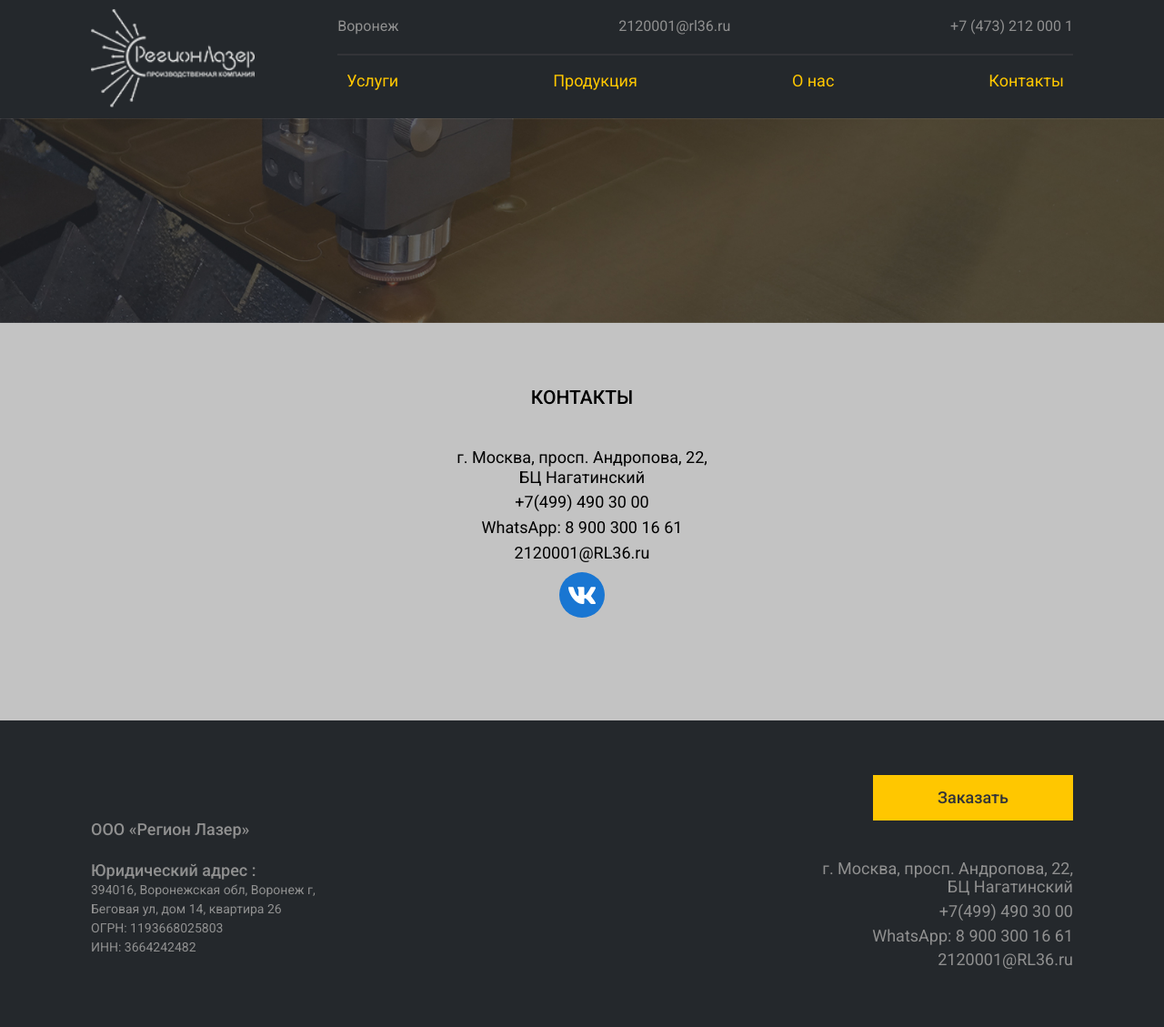
After one commit to Kramskoy-v/region-laser, a PHP site: page /pages/contacts-page.html in a window 1280 px wide. The commit adds this page. Shown: the whole page at 91% size. Run offline with PHP 8.4, Linux system fonts and the light colour scheme.

Commit message:
added contacts-page

```diff
--- a/app/css/style.css
+++ b/app/css/style.css
@@ -464,18 +464,52 @@ li {
 }
 .menu__item {
   margin-left: 150px;
-  padding-bottom: 5px;
+  padding: 5px 10px 10px;
+  position: relative;
+  -webkit-transition: 0.2s;
+  -o-transition: 0.2s;
+  transition: 0.2s;
 }
 .menu__item:first-child {
   margin-left: 0;
 }
-.menu__item:hover {
-  border-bottom: 2px solid #ffc700;
-  margin-bottom: -2px;
+.menu__item:hover .menu__link {
+  color: #c3c3c3;
+}
+.menu__item:hover .sub-menu__list {
+  visibility: visible;
 }
 .menu__link {
   color: #ffc700;
   font-size: 18px;
+}
+
+.sub-menu__list {
+  position: absolute;
+  min-width: 200px;
+  background-color: #24282c;
+  border-top: 1px solid #ffc700;
+  left: 0;
+  top: 100%;
+  -webkit-transition: 0.3s;
+  -o-transition: 0.3s;
+  transition: 0.3s;
+  visibility: hidden;
+}
+.sub-menu__item {
+  border-bottom: 1px solid #24282c;
+}
+.sub-menu__item:hover {
+  border-color: #ffc700;
+}
+.sub-menu__item:hover .sub-menu__link {
+  color: #ffc700;
+}
+.sub-menu__link {
+  padding: 15px 25px;
+  color: #c3c3c3;
+  display: inline-block;
+  width: 100%;
 }
 
 .video .container {
@@ -1213,3 +1247,44 @@ address {
 .contacts.form-page {
   padding-top: 90px;
 }
+
+.contacts-page .container {
+  background-image: url("../img/contacts_page_bg.jpg");
+}
+
+.contacts-block {
+  background-color: #c3c3c3;
+}
+.contacts-block .container {
+  padding: 70px 0 100px;
+}
+.contacts-block__title {
+  font-size: 21px;
+  text-transform: uppercase;
+  text-align: center;
+  font-weight: 500;
+}
+.contacts-block .contacts {
+  margin-top: 40px;
+  line-height: 1.2;
+}
+.contacts-block .contacts__info {
+  text-align: center;
+  color: #000000;
+}
+.contacts-block .contacts__vk {
+  width: 60px;
+  height: 60px;
+  -webkit-transition: 0.2s;
+  -o-transition: 0.2s;
+  transition: 0.2s;
+}
+.contacts-block .contacts__vk:hover {
+  -webkit-transform: scale(1.05);
+      -ms-transform: scale(1.05);
+          transform: scale(1.05);
+}
+
+.map .container {
+  max-width: 1920px;
+}
--- /dev/null
+++ b/app/pages/contacts-page.html
@@ -0,0 +1,149 @@
+<!DOCTYPE html>
+<html lang="ru">
+
+<head>
+    <meta charset="UTF-8">
+    <meta http-equiv="X-UA-Compatible" content="IE=edge">
+    <meta name="viewport" content="width=device-width, initial-scale=1.0">
+    <title>Контакты</title>
+    <link rel="stylesheet" href="../css/style.css">
+</head>
+<header class="header">
+    <div class="container">
+        <a class="logo" href="../index.html">
+            <img src="../img/logo.png" alt="Логотип РЛЗ" class="logo__img">
+        </a>
+        <div class="header__wrap">
+            <div class="header__contact">
+                <p class="header__city">Воронеж</p>
+                <a href="mailto:2120001@rl36.ru" class="header__link">2120001@rl36.ru</a>
+                <a href="tel:+74732120001" class="header__link">+7 (473) 212 000 1</a>
+            </div>
+            <nav class="menu">
+                <ul class="menu__list">
+                    <li class="menu__item">
+                        <a href="#" class="menu__link">Услуги</a>
+                        <ul class="sub-menu__list">
+                            <li class="sub-menu__item">
+                                <a href="laser-page.html" class="sub-menu__link">Лазерная резка</a>
+                            </li>
+                            <li class="sub-menu__item">
+                                <a href="" class="sub-menu__link">Плазменная резка</a>
+                            </li>
+                            <li class="sub-menu__item">
+                                <a href="" class="sub-menu__link">Гибка металла</a>
+                            </li>
+                            <li class="sub-menu__item">
+                                <a href="" class="sub-menu__link">Сварка металла</a>
+                            </li>
+                            <li class="sub-menu__item">
+                                <a href="" class="sub-menu__link">Порошковая покраска</a>
+                            </li>
+                            <li class="sub-menu__item">
+                                <a href="" class="sub-menu__link">Изг. металлоконструкции</a>
+                            </li>
+                            <li class="sub-menu__item">
+                                <a href="" class="sub-menu__link">Разработка документации</a>
+                            </li>
+                        </ul>
+                    </li>
+                    <li class="menu__item">
+                        <a href="" class="menu__link">Продукция</a>
+                        <ul class="sub-menu__list">
+                            <li class="sub-menu__item">
+                                <a href="" class="sub-menu__link">Изготовление кронштейнов</a>
+                            </li>
+                            <li class="sub-menu__item">
+                                <a href="" class="sub-menu__link">Металлические фланцы</a>
+                            </li>
+                            <li class="sub-menu__item">
+                                <a href="" class="sub-menu__link">Металлические емкости</a>
+                            </li>
+                            <li class="sub-menu__item">
+                                <a href="" class="sub-menu__link">Худ. изделия</a>
+                            </li>
+                            <li class="sub-menu__item">
+                                <a href="" class="sub-menu__link">По образцу</a>
+                            </li>
+                        </ul>
+                    </li>
+                    <li class="menu__item">
+                        <a href="" class="menu__link">О нас</a>
+                        <ul class="sub-menu__list">
+                            <li class="sub-menu__item">
+                                <a href="" class="sub-menu__link">Взаимодействие</a>
+                            </li>
+                            <li class="sub-menu__item">
+                                <a href="" class="sub-menu__link">Доставка</a>
+                            </li>
+                            <li class="sub-menu__item">
+                                <a href="form-page.html" class="sub-menu__link">Заявка</a>
+                            </li>
+
+                        </ul>
+                    </li>
+                    <li class="menu__item">
+                        <a href="pages/contacts-page.html" class="menu__link">Контакты</a>
+                    </li>
+                </ul>
+            </nav>
+        </div>
+    </div>
+</header>
+
+<body>
+    <main>
+        <section class="top-page contacts-page">
+            <div class="container">
+            </div>
+        </section>
+        <section class="contacts-block">
+            <div class="container">
+                <h2 class="contacts-block__title">Контакты</h2>
+                <div class="contacts">
+                    <address>
+                        <p class="contacts__info">г. Москва, просп. Андропова, 22,<br>
+                            БЦ Нагатинский</p>
+                        <a href="tel:+74994903000" class="contacts__info">+7(499) 490 30 00</a>
+                        <a href="https://wa.me/+9003001661" class="contacts__info">WhatsApp: 8 900 300 16 61</a>
+                        <a href="mailto:2120001@RL36.ru" class="contacts__info">2120001@RL36.ru</a>
+                        <a href="#" class="contacts__info" target="_blank"><img src="../img/vk.svg" class="contacts__vk"
+                                alt="Вконтакте"></a>
+                    </address>
+                </div>
+            </div>
+        </section>
+        <section class="map">
+            <div class="container">
+                <script type="text/javascript" charset="utf-8" async
+                    src="https://api-maps.yandex.ru/services/constructor/1.0/js/?um=constructor%3Ac41ef0a568d46092c0b3820eeed37b730fa4d8c4b332724ea06735f95170e14d&amp;width=100%&amp;height=550&amp;lang=ru_RU&amp;scroll=false"></script>
+            </div>
+        </section>
+    </main>
+    <footer class="footer">
+        <div class="container">
+            <div class="requisites">
+                <h4 class="requisites__name">ООО «Регион Лазер»</h4>
+                <h5 class="requisites__legal">Юридический адрес :</h5>
+                <p class="requisites__desc">394016, Воронежская обл, Воронеж г,<br>
+                    Беговая ул, дом 14, квартира 26</p>
+                <p class="requisites__desc">ОГРН: 1193668025803</p>
+                <p class="requisites__desc">ИНН: 3664242482</p>
+            </div>
+            <div class="contacts">
+                <div class="button">Заказать</div>
+                <address>
+                    <p class="contacts__info">г. Москва, просп. Андропова, 22,<br>
+                        БЦ Нагатинский</p>
+                    <a href="tel:+74994903000" class="contacts__info">+7(499) 490 30 00</a>
+                    <a href="https://wa.me/+9003001661" class="contacts__info">WhatsApp: 8 900 300 16 61</a>
+                    <a href="mailto:2120001@RL36.ru" class="contacts__info">2120001@RL36.ru</a>
+                </address>
+            </div>
+        </div>
+        <div class="back_to_top"></div>
+    </footer>
+    <script src="../js/main.js"></script>
+</body>
+
+</html>
--- a/app/pages/send.php
+++ b/app/pages/send.php
@@ -40,6 +40,7 @@ try {
 
     // Получатель письма
    $mail->addAddress('kramskoy.va@gmail.com');
+   $mail->addAddress('PavelKU@bk.ru');
 
  // Прикрипление файлов к письму
  if (!empty($file['name'][0])) {
--- a/app/scss/general.scss
+++ b/app/scss/general.scss
@@ -137,16 +137,24 @@ $headerFooter: #24282c;
 
     &__item {
         margin-left: 150px;
-        padding-bottom: 5px;
+        padding: 5px 10px 10px;
+        position: relative;
+        transition: .2s;
 
         &:first-child {
             margin-left: 0;
         }
 
-        &:hover {
-            border-bottom: 2px solid $colorOne;
-            margin-bottom: -2px;
+        &:hover .menu {
+            &__link {
+                color: $colorFour;
+            }
+        }
 
+        &:hover .sub-menu {
+            &__list {
+                visibility: visible;
+            }
         }
     }
 
@@ -920,3 +964,51 @@ address {
 .contacts.form-page {
     padding-top: 90px;
 }
+
+.contacts-page {
+    .container {
+        background-image: url('../img/contacts_page_bg.jpg');
+    }
+}
+
+.contacts-block {
+    background-color: $colorFour;
+
+    .container {
+        padding: 70px 0 100px;
+    }
+
+    &__title {
+        font-size: 21px;
+        text-transform: uppercase;
+        text-align: center;
+        font-weight: 500;
+    }
+
+    .contacts {
+        margin-top: 40px;
+        line-height: 1.2;
+
+        &__info {
+            text-align: center;
+            color: #000000;
+        }
+
+        &__vk {
+            width: 60px;
+            height: 60px;
+            transition: .2s;
+
+            &:hover {
+                transform: scale(1.05);
+            }
+        }
+    }
+}
+
+.map {
+
+    .container {
+        max-width: 1920px;
+    }
+}
```
Also changed, not shown: other parts of app/scss/general.scss (+36 -0 lines), app/index.html (+54 -2 lines), app/pages/form-page.html (+59 -5 lines), app/pages/laser-page.html (+61 -5 lines), app/img/contacts_page_bg.jpg (added), app/img/vk.svg (added).
